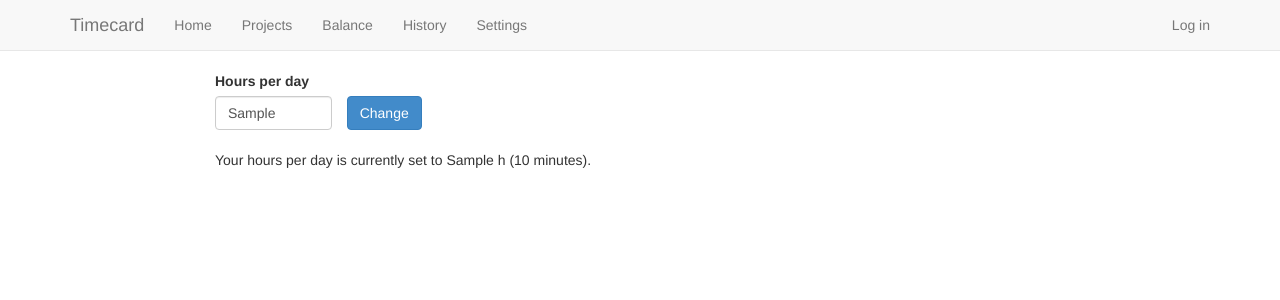
After one commit to virtalas/timecard, a Django app: template card/templates/card/user/settings.html in a window 1280 px wide. The commit adds this page. Shown: the top 300 px of the page. Run offline with Django 3.2, Linux system fonts and the light colour scheme; the template is opened without the code that fills it: most values are stand-ins (such as "Sample title", 1, 10 or a date in 2020); some libraries are stand-ins or nearby versions.

Commit message:
added settings page

```diff
--- a/card/templates/card/base.html
+++ b/card/templates/card/base.html
@@ -28,16 +28,17 @@
               <li><a href="{% url 'card:project' %}">Projects</a></li>
               <li><a href="{% url 'card:balance' %}">Balance</a></li>
               <li><a href="{% url 'card:history' %}">History</a></li>
+              <li><a href="{% url 'card:settings' %}">Settings</a></li>
           </ul>
 
           {% if user.is_authenticated %}
             <form class="navbar-form navbar-right" method="post" action="{% url 'card:logout' %}">
               {% csrf_token %}
-              <button type="submit" class="btn btn-success">Kirjaudu ulos</button>
+              <button type="submit" class="btn btn-success">Log out</button>
             </form>
           {% else %}
             <ul class="nav navbar-nav navbar-right">
-              <li><a href="{% url 'card:login_show' %}">Kirjaudu sisään</a></li>
+              <li><a href="{% url 'card:login_show' %}">Log in</a></li>
             </ul>
           {% endif %}
 
--- /dev/null
+++ b/card/templates/card/user/settings.html
@@ -0,0 +1,18 @@
+{% extends 'card/base.html' %}
+
+{% block content %}
+  <form action="{% url 'card:change_settings' %}" method="post">
+    {% csrf_token %}
+    <label for="hours_per_day">Hours per day</label>
+    <div class="row">
+      <div class="col-xs-2">
+        <input class="form-control" type="text" value="{{hours_per_day}}" name="hours_per_day"/>
+      </div>
+      <button class="btn btn-primary" type="submit">Change</button>
+    </div>
+  </form>
+
+  <br>
+  Your hours per day is currently set to {{hours_per_day}} h ({{minutes_per_day}} minutes).
+
+{% endblock %}
--- a/card/urls.py
+++ b/card/urls.py
@@ -24,4 +24,6 @@ urlpatterns = [
     url(r'^register/$', views.user.register_show, name='register_show'),
     url(r'^register/user/$', views.user.register_user, name='register'),
     url(r'^logout/$', views.user.logout_user, name='logout'),
+    url(r'^settings/$', views.user.settings, name='settings'),
+    url(r'^settings/change/$', views.user.change_settings, name='change_settings'),
 ]
```
Also changed, not shown: card/views/user.py (+30 -0 lines), card/migrations/0006_auto_20160525_1630.py (added), 2 other files.
